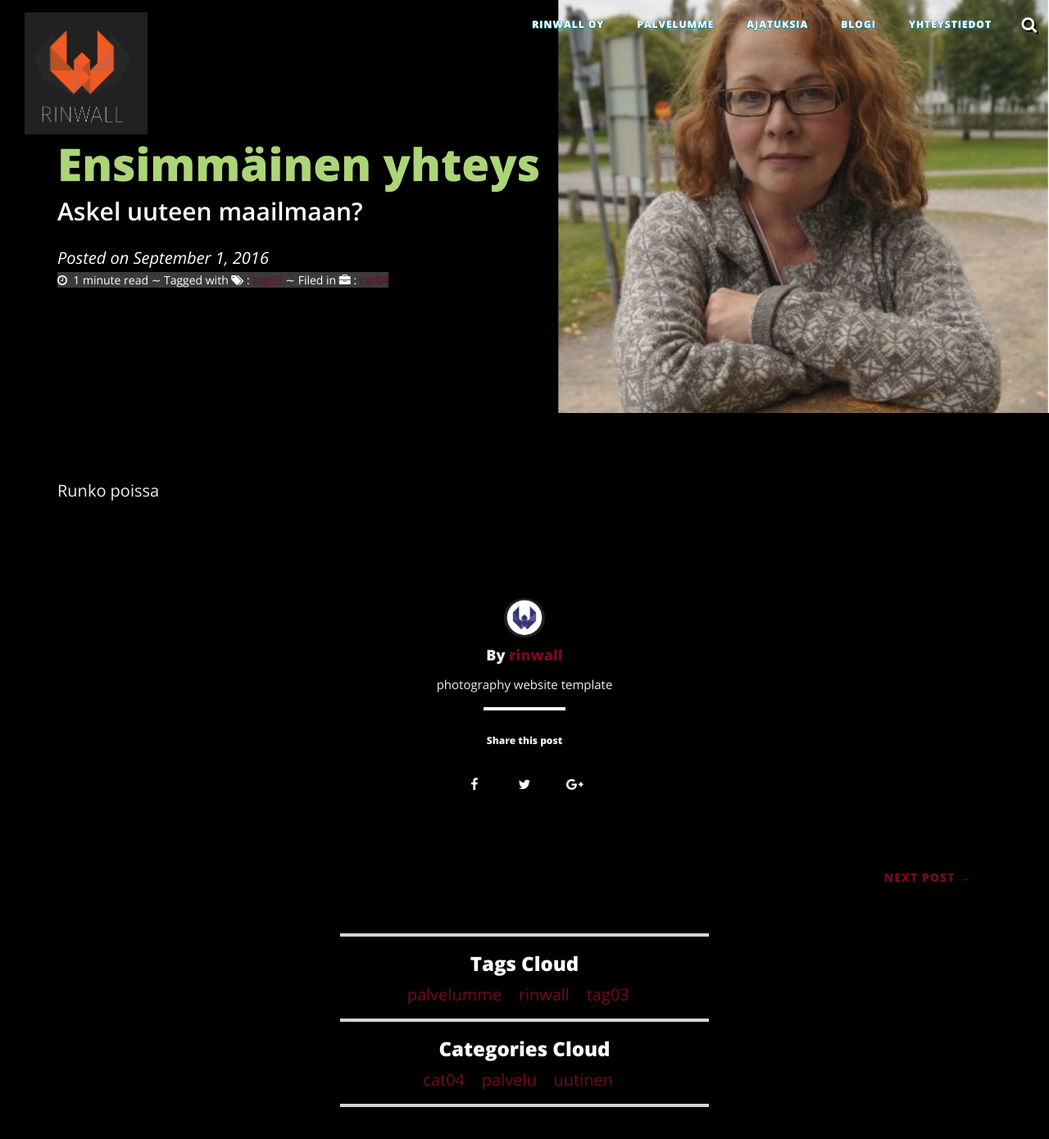
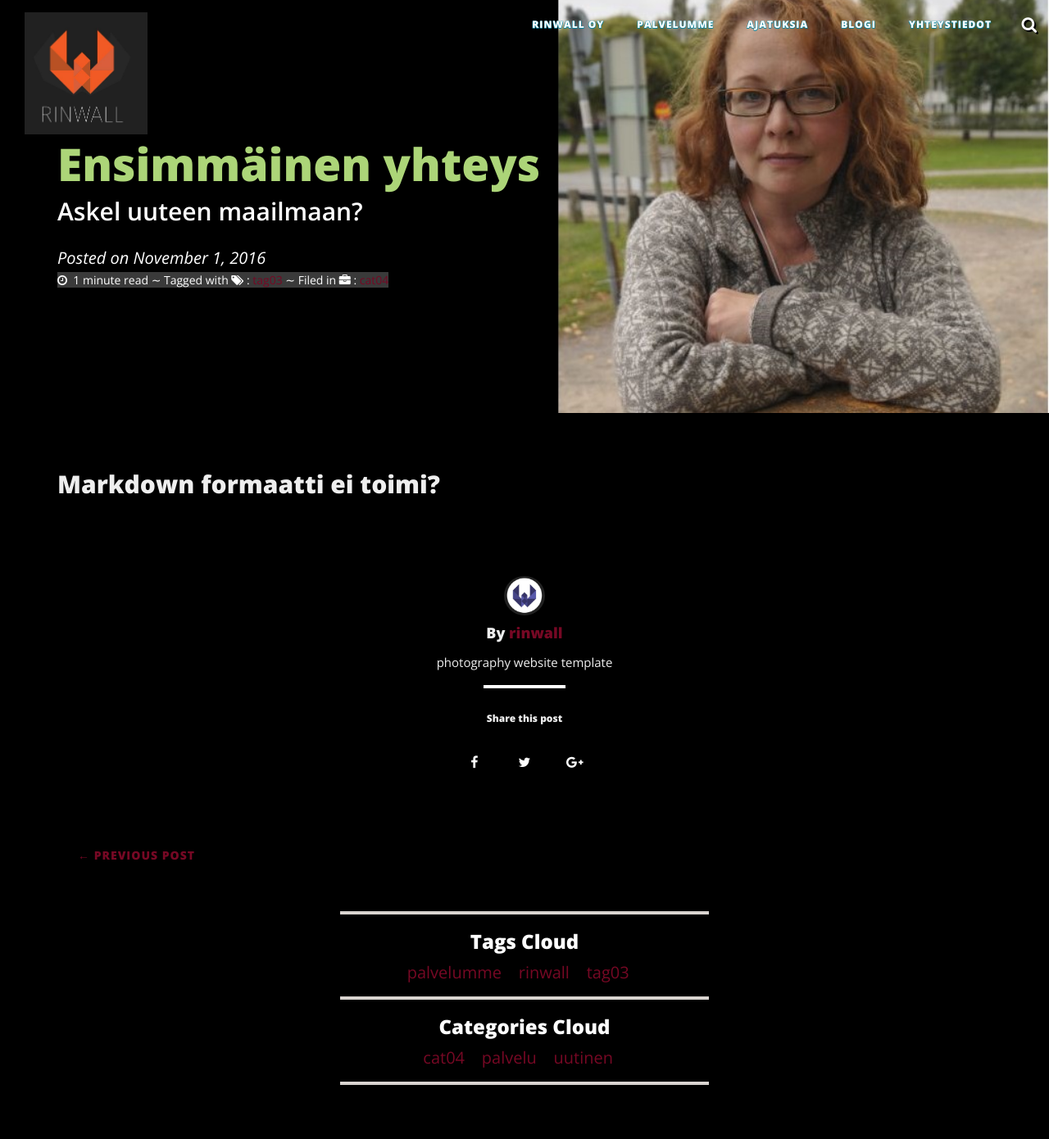
Before and after one commit to Rinwall/site, a Jekyll site: the page built from _posts/2016-09-01-viesti1 .markdown, in a window 1280 px wide and 1400 px high. Shown: the top 1390 px of the window at 82% size. Built offline with Jekyll 4.4.1, drawn with Linux system fonts in a browser that asks for light colours; nearby versions of some CDN libraries.

Commit message:
Update 2016-09-01-viesti1 .markdown

```diff
--- a/_posts/2016-09-01-viesti1 .markdown
+++ b/_posts/2016-09-01-viesti1 .markdown
@@ -5,11 +5,11 @@ subtitle:   "Askel uuteen maailmaan?"
 active: journal
 image:
   feature: "300_6054.JPG"
-date:       2016-09-01
+date:       2016-11-01
 header-img: "img/postcover/300_6054.JPG"
 tags: [tag03]
 categories: [cat04]
 comments: false
 ---
 
-Runko poissa
+## Markdown formaatti ei toimi?
```
